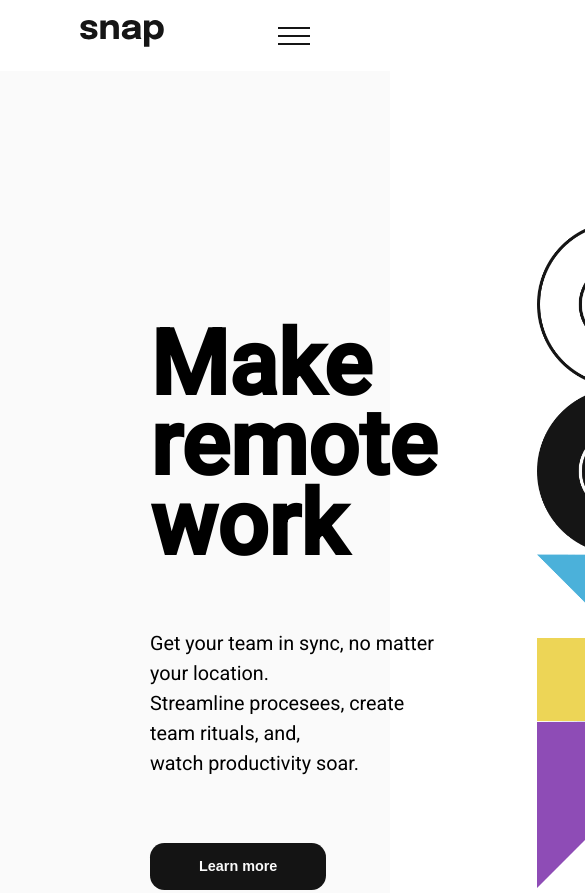
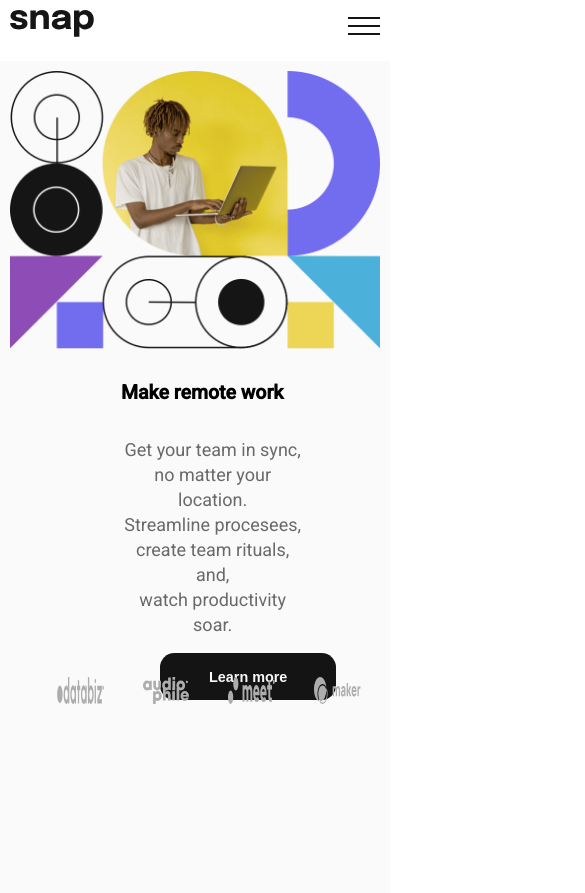
Before and after one commit to Mdelos1/workshop2, a plain HTML site: page index.htm in a window 390 px wide. Shown: the top 893 px of the page, 585 px wide, since content can reach past the window. Drawn offline with Linux system fonts and the light colour scheme.

Commit message:
Terminado

```diff
--- a/index.htm
+++ b/index.htm
@@ -109,12 +109,14 @@
         </div>
 
     </header>
+
     <main class="main">
+        <img src="./images/image-hero-mobile.png" alt="hero_mobile" class="img_mobile">
         <div class="main__left">
         <h1>Make<br> remote work</h1>
         <p>Get your team in sync, no matter your location.<br>Streamline procesees, create team rituals, and,<br>watch productivity soar.</p>
         <button>Learn more</button>
-        <figure>
+        <figure class="main__imgFooter">
             <img src="./images/client-databiz.svg" alt="img_databiz">
             <img src="./images/client-audiophile.svg" alt="img_audip">
             <img src="./images/client-meet.svg" alt="img_meet">
--- a/styles/style.scss
+++ b/styles/style.scss
@@ -32,6 +32,28 @@ $color-header: white;
 @mixin paddings ($t) {
     padding: $t*1px $t*4px;
 }
+$font-size-body:18px;
+
+$color1: hsl(0, 0%, 98%);
+$color2: hsl(0, 0%, 41%);
+$color3: hsl(0, 0%, 8%);
+
+
+@function size($t){
+    @return $t*$font-size-body;
+}
+@mixin paddings1 ($t){
+    padding: $t*10px;
+}
+@mixin margins_top ($t){
+    margin-top: $t*8px;
+}
+@mixin gaps ($t){
+    gap: $t*10px;
+}
+@mixin line-heights ($t){
+    line-height: $t*1px;
+}
 
 @mixin botones($s, $color-letters, $color-backg) {
     @include paddings($s);
@@ -61,7 +83,7 @@ body {
 //reglas anidadas
 .header {
     color: $color-header;
-
+font-family: $font-headings;
     &__nav {
         display: flex;
         justify-content: space-between;
@@ -99,6 +121,7 @@ body {
 
         button {
             @include botones(5, $color-btn, $background-color-nav);
+
         }
 
         &--mobile {
@@ -114,11 +137,12 @@ body {
             top: 70px;
             left: 150px;
             position: absolute;
-            width: 130px;
+            width: max-content;
             height: max-content;
             padding: 10px 20px;
             box-shadow: 2px 3px 20px 0px rgba(209, 209, 209, 0.75);
             color: $color-links;
+            background-color: #fff;
 
     }
     &__main2{
@@ -150,21 +174,80 @@ body {
     display: none;
 }
 
-$font-size-body:18px;
-$font-family-body:'Roboto Serif', serif;
-$color1: hsl(0, 0%, 98%);
-$color2: hsl(0, 0%, 41%);
-$color3: hsl(0, 0%, 8%);
 
-@import 'universal';
+
+
+.main{
+    margin-left: 8%;
+    background-color:$color1;
+    display: flex;
+    @include paddings(15);
+    @include gaps(10);
+    .img_mobile{
+        display: none;
+    }
+    &__left{
+        display: flex;
+        flex-direction: column;
+        width: 800px;
+        @include margins_top(13);
+
+    }
+    &__left h1{
+        font-size: size(5);
+        line-height: 80px;
+    }
+    &__left p{
+        font-size: size(1.1);
+        @include margins_top(8);
+        line-height: 30px;
+    }
+    &__left button{
+        @include margins_top(8);
+        width: size(9.8);
+        height: size(2.6);
+        border-radius: size(0.8);
+        background-color: transparent;
+        cursor: pointer;
+        font-weight: bolder;
+        font-size: size(0.8);
+        background-color: $color3;
+        color: $color1;
+        border: none;
+        &:hover {
+
+            color: rgb(5, 5, 5);
+            border: 1px solid $color-btns;
+            background-color: #fff;
+        }
+    }
+
+    &__left img{
+        @include margins_top(8);
+        width: 130px;
+        margin-right: 60px;
+        justify-content: center;
+    }
+    &__right{
+        display: flex;
+    }
+    &__right img{
+        width: 500px;
+    }
+
+}
 
 
 
 
-
-//Emplear media queries para diseño responsive
+// Emplear media queries para diseño responsive
 @media screen and (max-width: 900px) {
     .header {
+      &__nav{
+        padding-top: 10px;
+        padding-left: 10px;
+        padding-right: 10px;
+      }
         &__item {
             display: none;
 
@@ -284,73 +367,85 @@ position: relative;
     }
 }}
 
-@function size($t){
-    @return $t*$font-size-body;
+
+
+@media screen and (max-width: 1000px) {
+    body{
+padding: 0;
     }
-@mixin paddings ($t){
-    padding: $t*10px;
-}
-@mixin margins_top ($t){
-    margin-top: $t*8px;
-}
-@mixin gaps ($t){
-    gap: $t*10px;
-}
-@mixin line-heights ($t){
-    line-height: $t*1px;
-}
-body{
-    font-family: 'Roboto Serif', serif;
-}
+
     .main{
-    background-color:$color1;
-    display: flex;
-    @include paddings(15);
-    @include gaps(10);
-    &__left{
+        position: relative;
+        margin: 0;
         display: flex;
         flex-direction: column;
-        width: 800px;
-        @include margins_top(13);
+        padding: 10px;
+        .img_mobile{
+            display: flex;
+
+
+            width: 100%;
+        }
+        &__left{
+            position: relative;
+          text-align: center;
+         top: -200px;
+         width: 47vw;
+         margin-left: 30%;
+         margin-right: 30%;
+
+
 
         }
         &__left h1{
-        font-size: size(5);
-        line-height: 80px;
+            display: flex;
+            flex-direction: row;
+            font-size: 5vw;
+            font-weight: bold;
+        }
+        &__left h1 br{
+            display: none;
+
         }
         &__left p{
-        font-size: size(1.1);
-        @include margins_top(8);
-        line-height: 30px;
+            display: flex;
+
+         font-size: 18px;;
+            @include margins_top(0.5);
+            line-height: 25px;
+
+            color: $color2;
+
+
+        }
+        &__imgFooter{
+            position: absolute;
+            top: 260px;
+            left: -35%;
+        width: 100vw;
+            display: flex;
+            flex-direction: row
+        }
+        &__left img{
+            object-fit: inherit;
+            margin-left: 0px;
+            margin-right: 10%;
+            width: 12vw;
+            height: 3.2vh
         }
         &__left button{
-        @include margins_top(8);
-        width: size(9.8);
-        height: size(2.6);
-        border-radius: size(0.8);
-        background-color: transparent;
-        cursor: pointer;
-        font-weight: bolder;
-        font-size: size(0.8);
-        background-color: $color3;
-        color: $color1;
-        border: none;
+            @include margins_top(2);
+            margin-left: 10vw;
+            &:hover {
+
+                color: rgb(5, 5, 5);
+                border: 3px solid $color-btns;
+                background-color: #fff;
             }
-    &__left button :hover{
-        background-color: $color1;
-        color: $color3;
-    }
-    &__left img{
-        @include margins_top(8);
-        width: 130px;
-        margin-right: 60px;
-        justify-content: center;
-    }
-    &__right{
-        display: flex;
-    }
-    &__right img{
-        width: 500px;
         }
 
+        &__right img{
+            display: none;
         }
+    }
+}
```
Also changed, not shown: styles/style.css, 2 other files. Lines whose indentation alone changed are shown as unchanged.
